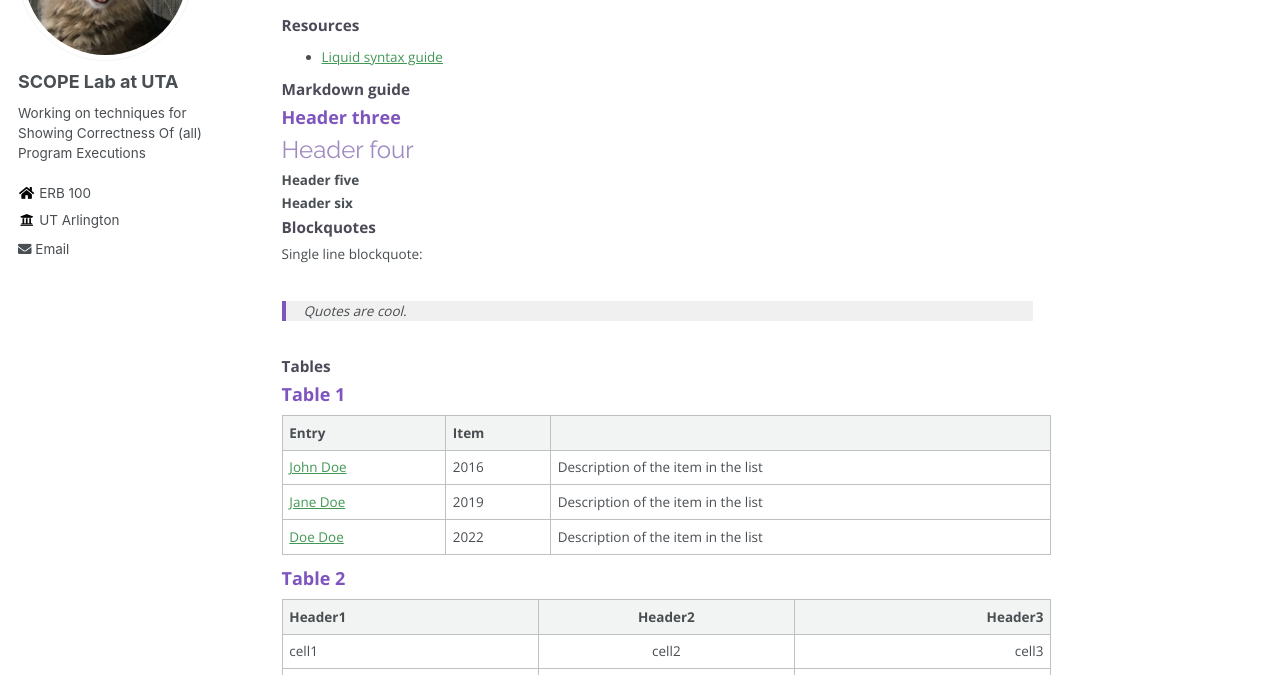
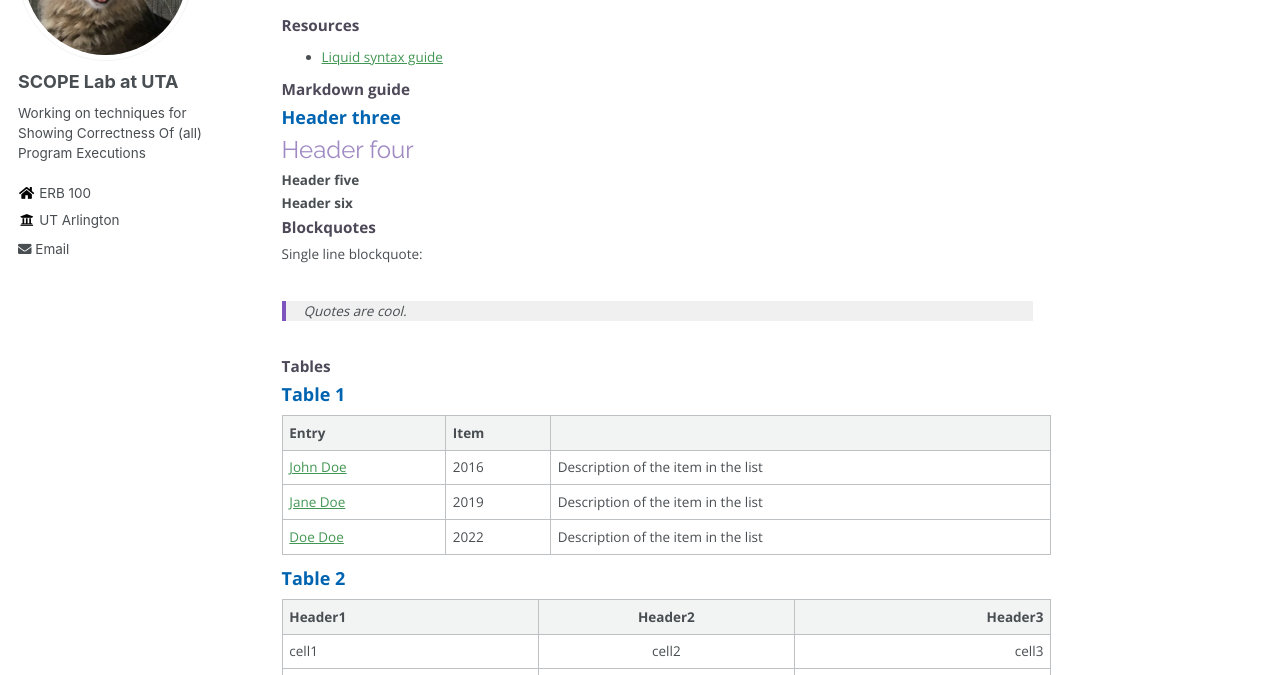
Before and after one commit to SCOPELabUTA/SCOPELabUTA.github.io, a Jekyll site: the page built from _pages/markdown.md, in a window 1280 px wide and 1400 px high, scrolled down 475 px. Shown: the part 150-825 px from the top of the window. Built offline with Jekyll 4.4.1, drawn with Linux system fonts in a browser that asks for light colours.

Commit message:
Update _page.scss

```diff
--- a/_sass/_page.scss
+++ b/_sass/_page.scss
@@ -55,7 +55,7 @@
      h3 {
         font-size: $type-size-5;
         margin-bottom: 0.5em;
-    color: #7e54bd;
+    color: #0064b1;
   }
 
    h4 {
@@ -109,7 +109,7 @@ font-color: #327140;
     margin-top: 1em;
     font-family: $sans-serif;
     font-weight: bold;
-    font-color: #7e54bd
+    font-color: #0064b1
   }
 
   dd {
```
